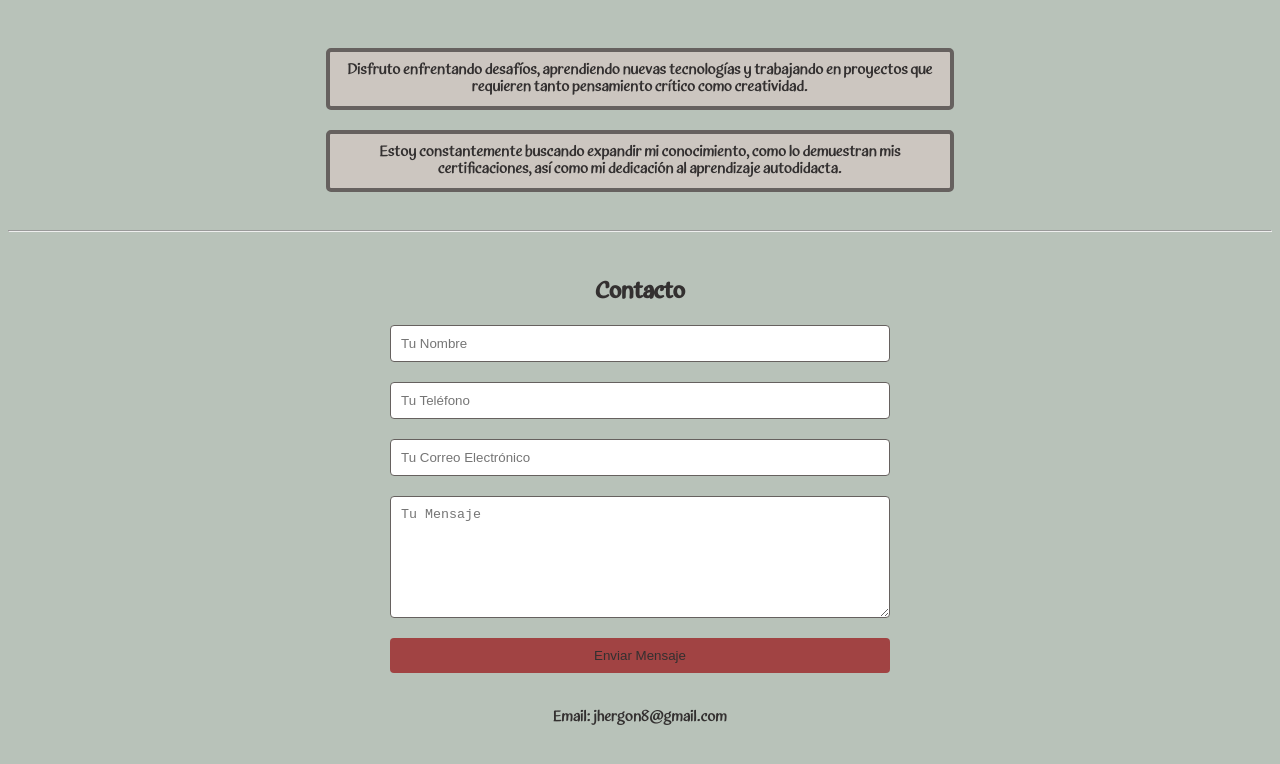
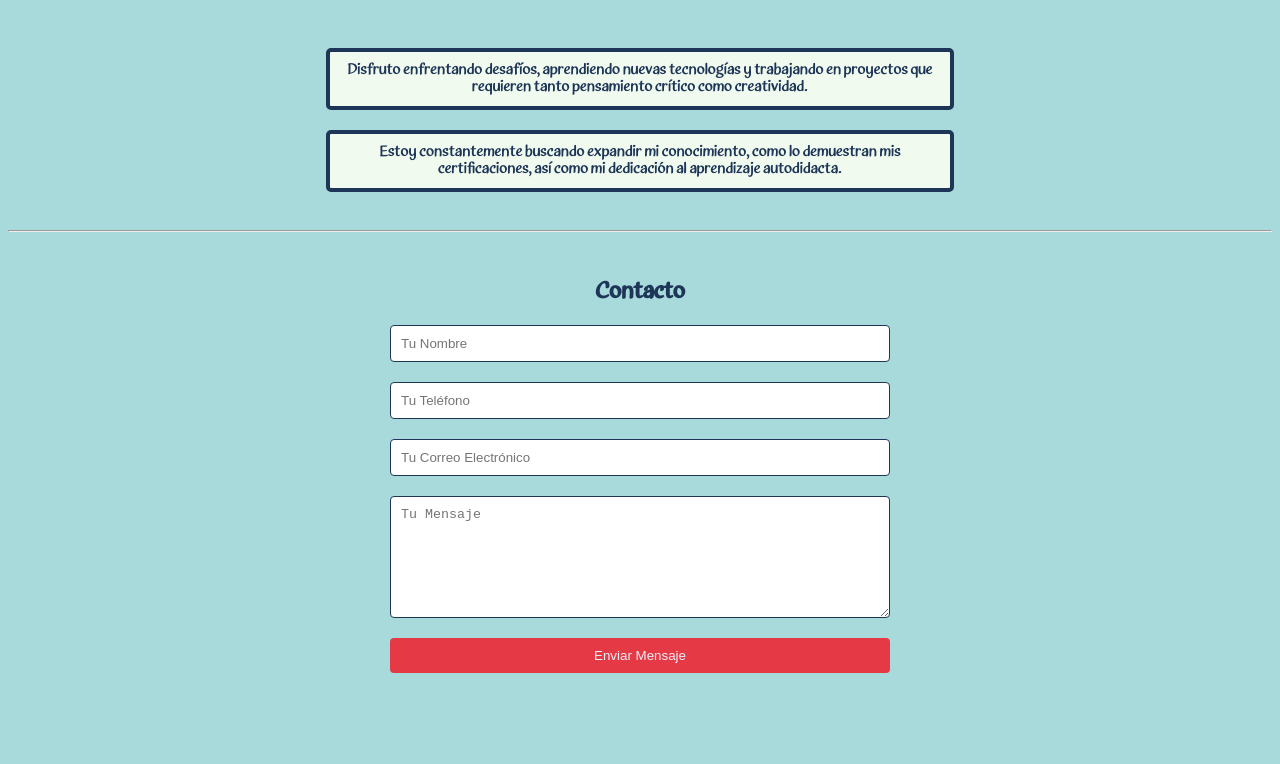
Before and after one commit to Arguish/Portfolio_Configurable, a React (Vite) app: page / in a window 1280 px wide. Shown: the part 1400-2164 px from the top of the page. After the commit the page ends 2101 px from the top, so only its background shows below. Built offline with nearby package versions, Linux system fonts and the light colour scheme; no server answers.

Commit message:
color update - minor fix

```diff
--- a/src/Components/Alert/Alert.jsx
+++ b/src/Components/Alert/Alert.jsx
@@ -24,9 +24,9 @@ const AlertContainer = styled(motion.div)`
     top: 110px;
     right: 20px;
     padding: 10px 20px;
-    color: var(--text-color);
+    color: var(--const-black);
     background-color: ${({ type }) =>
-        type === 'error' ? 'var(--error-color)' : 'var(--succes-color)'};
+        type === 'error' ? 'var(--error-color)' : 'var(--success-color)'};
     border-radius: 4px;
     box-shadow: 0 2px 4px var(--shadow-color);
     z-index: 1000;
--- a/src/Components/ProjectCard/Chip.jsx
+++ b/src/Components/ProjectCard/Chip.jsx
@@ -3,8 +3,8 @@ import styled from 'styled-components';
 const ChipContainer = styled.span`
     padding: 4px 8px;
     border-radius: 16px;
-    background-color: ${(props) => props.color || 'var(--accent-color)'};
-    color: var(--const-black);
+    background-color: var(--secondary-color);
+    color: var(--const-white);
     font-size: 14px;
 `;
 
--- a/src/index.css
+++ b/src/index.css
@@ -1,24 +1,18 @@
 :root {
-    --dark-slate: #24201f;
-    --warm-red: #a14343;
-    --soft-peach: #db9e6b;
-    --sunny-yellow: #f0d767;
-    --olive-green: #969e4c;
-    --teal-green: #36785a;
-    --sky-blue: #5194a8;
-    --lavender: #9473bf;
-    --magenta: #b853a0;
-    --hot-pink: #d14787;
-    --pure-white: #b8c2b9;
-    --rich-brown: #5c4034;
-    --muted-brown: #7d6761;
-    --grayish-brown: #706153;
-    --dark-gray: #66615f;
-    --charcoal-gray: #333030;
-    --light-gray: #ccc6c0;
-    --pale-blue: #d1e3eb;
-    --aqua-marine: #abd1d4;
-    --navy-blue: #28334f;
+    --crimson-sunset: #e63946;
+    --alabaster-glow: #f1faee;
+    --morning-mist: #a8dadc;
+    --ocean-depth: #457b9d;
+    --midnight-wave: #1d3557;
+
+    --sun-kissed-coral: #e99e75;
+    --whispering-smoke: #bbaab8;
+    --mystic-lavender: #776483;
+    --twilight-magic: #44426e;
+    --eclipse-shadow: #292643;
+
+    --frosty-dawn: #e9f2f9;
+    --espresso-velvet: #201c27;
 }
 
 @font-face {
@@ -35,38 +29,36 @@
     font-style: normal;
 }
 
-/* Tema claro */
 [data-theme='light'] {
-    --const-black: var(--dark-slate);
-    --const-white: var(--pure-white);
-    --background-color: var(--light-gray);
-    --text-color: var(--charcoal-gray);
-    --primary-color: var(--warm-red);
-    --secondary-color: var(--sky-blue);
-    --accent-color: var(--sunny-yellow);
-    --error-color: var(--hot-pink);
-    --succes-color: var(--olive-green);
-    --link-color: var(--teal-green);
-    --border-color: var(--dark-gray);
+    --const-black: var(--espresso-velvet);
+    --const-white: var(--frosty-dawn);
+    --background-color: var(--alabaster-glow);
+    --text-color: var(--midnight-wave);
+    --primary-color: var(--crimson-sunset);
+    --secondary-color: var(--ocean-depth);
+    --accent-color: var(--crimson-sunset);
+    --error-color: var(--sun-kissed-coral);
+    --success-color: var(--whispering-smoke);
+    --link-color: var(--crimson-sunset);
+    --border-color: var(--midnight-wave);
     --shadow-color: rgba(0, 0, 0, 0.2);
-    --body-background-color: var(--pure-white);
+    --body-background-color: var(--morning-mist);
 }
 
-/* Tema oscuro */
 [data-theme='dark'] {
-    --const-black: var(--dark-slate);
-    --const-white: var(--pure-white);
-    --background-color: var(--dark-slate);
-    --text-color: var(--pale-blue);
-    --primary-color: var(--lavender);
-    --secondary-color: var(--aqua-marine);
-    --error-color: var(--hot-pink);
-    --succes-color: var(--olive-green);
-    --accent-color: var(--magenta);
-    --link-color: var(--soft-peach);
-    --border-color: var(--grayish-brown);
+    --const-black: var(--espresso-velvet);
+    --const-white: var(--frosty-dawn);
+    --background-color: var(--twilight-magic);
+    --text-color: var(--whispering-smoke);
+    --primary-color: var(--sun-kissed-coral);
+    --secondary-color: var(--mystic-lavender);
+    --error-color: var(--crimson-sunset);
+    --success-color: var(--morning-mist);
+    --accent-color: var(--sun-kissed-coral);
+    --link-color: var(--sun-kissed-coral);
+    --border-color: var(--whispering-smoke);
     --shadow-color: rgba(255, 255, 255, 0.1);
-    --body-background-color: var(--navy-blue);
+    --body-background-color: var(--eclipse-shadow);
 }
 
 body {
@@ -89,6 +81,5 @@ strong {
     font-family: 'YourImportantFont', serif;
     font-size: 1.3em;
     color: var(--primary-color);
-    text-shadow: -1px -1px 0 var(--shadow-color), 1px -1px 0 var(--shadow-color),
-        -1px 1px 0 var(--shadow-color), 1px 1px 0 var(--shadow-color);
+    text-shadow: 2px 2px 0 var(--shadow-color);
 }
--- a/src/pages/AboutMe.jsx
+++ b/src/pages/AboutMe.jsx
@@ -96,7 +96,7 @@ const AboutContainer = styled.div`
 const ProfileImage = styled.div`
     width: 150px;
     height: 150px;
-    border-radius: 75px;
+    border-radius: 75%;
     margin: 20px 0;
     background-image: url(${photo});
     background-size: cover;
--- a/src/pages/Contact.jsx
+++ b/src/pages/Contact.jsx
@@ -68,9 +68,6 @@ const Contact = () => {
                 />
                 <Button type="submit">Enviar Mensaje</Button>
             </Form>
-            <ContactInfo>
-                <p>Email: jhergon8@gmail.com</p>
-            </ContactInfo>
         </ContactContainer>
     );
 };
@@ -114,7 +111,7 @@ const Button = styled.button`
     border: none;
     border-radius: 4px;
     background-color: var(--primary-color);
-    color: var(--text-color);
+    color: var(--const-white);
     cursor: pointer;
 
     &:hover {
--- a/src/pages/Home.jsx
+++ b/src/pages/Home.jsx
@@ -97,7 +97,7 @@ const Image = styled.div`
     background-image: url(${Photo1});
     background-size: cover;
     background-position: center; /* Asegura que el enfoque de la imagen esté centrado */
-    border: 8px solid var(--border-color);
+    border: 8px solid;
 
     @media (max-width: 768px) {
         width: 300px; /* Tamaño más pequeño para dispositivos móviles */
```
